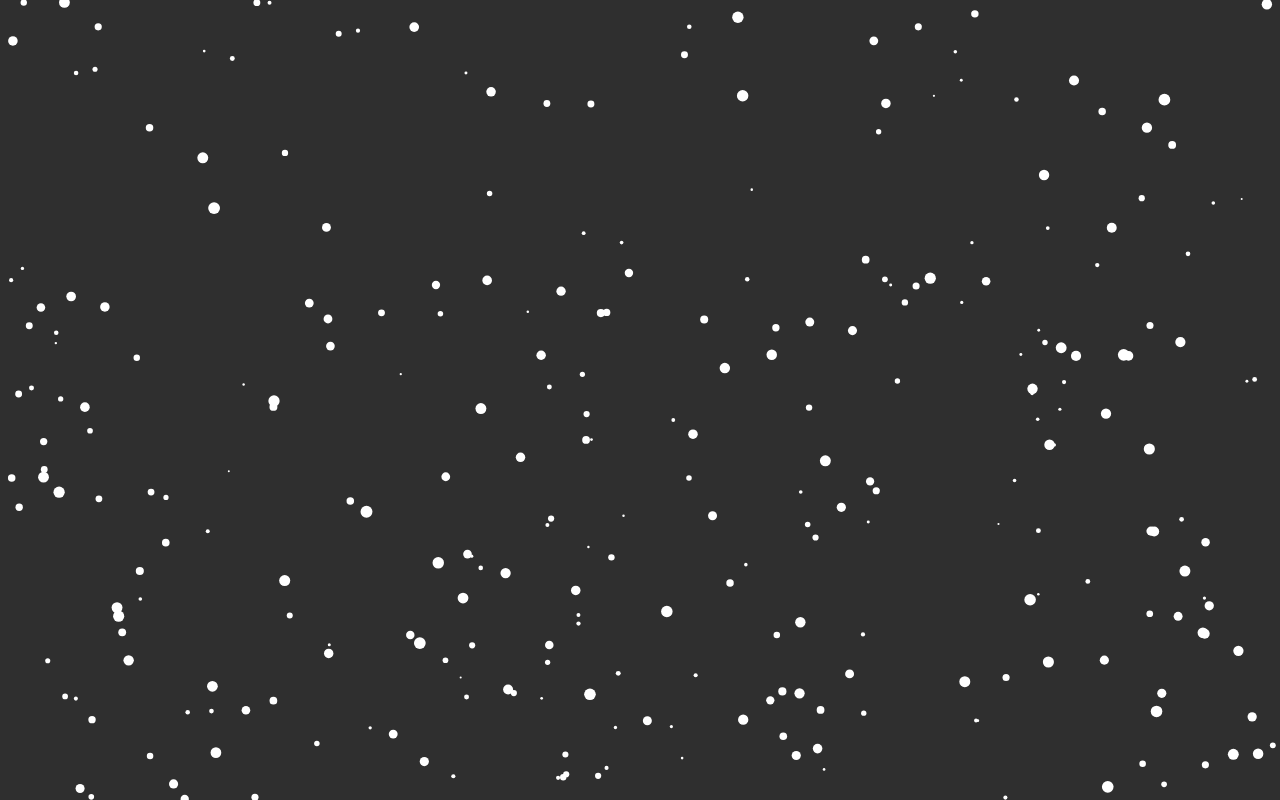
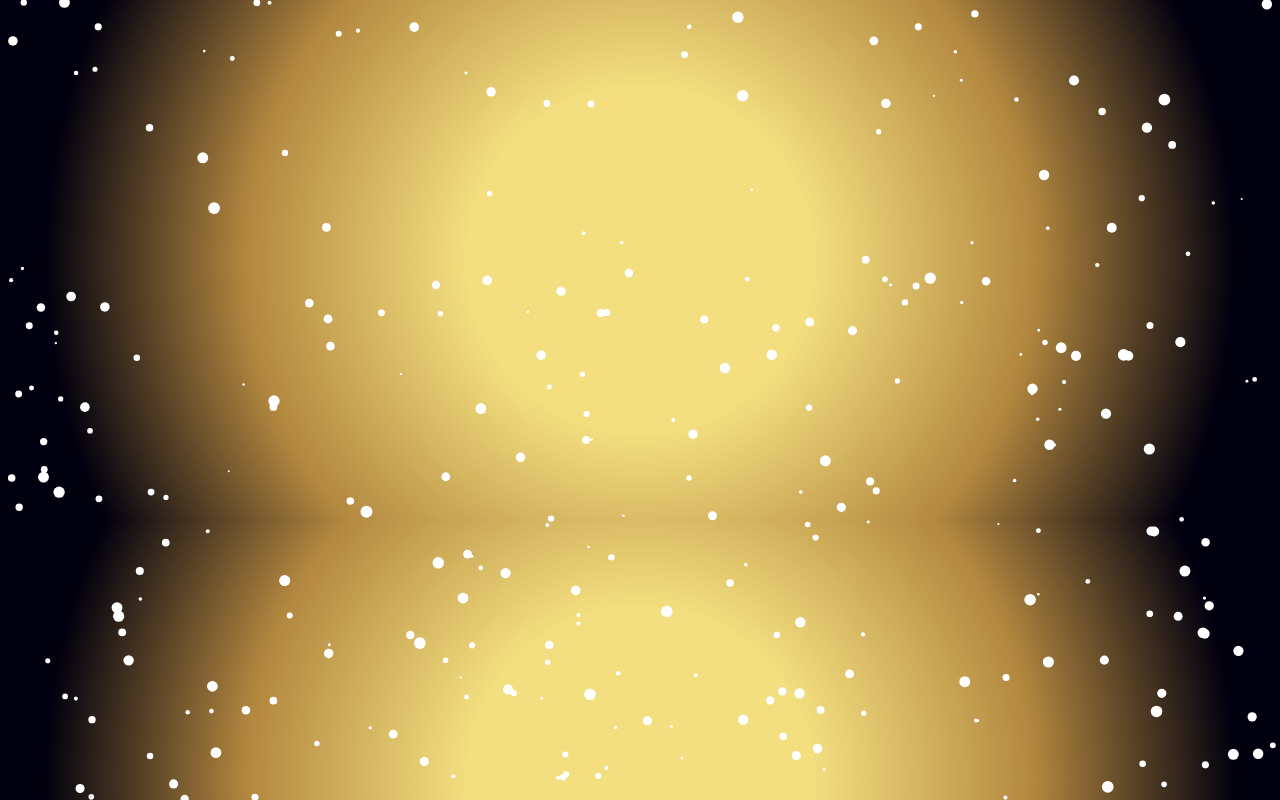
Before and after one commit to gitusergb/Animation_mini_projects, a plain HTML site: page snow fall/index.html in a window 1280 px wide. Drawn offline with Linux system fonts and the light colour scheme.

Commit message:
snow fall

```diff
--- a/snow fall/index.html
+++ b/snow fall/index.html
@@ -4,10 +4,15 @@
     <meta charset="UTF-8">
     <meta http-equiv="X-UA-Compatible" content="IE=edge">
     <meta name="viewport" content="width=device-width, initial-scale=1.0">
-    <title>snow fall</title>
+    <title>snow fall by Gauri</title>
     <style>
         body {
-  background-color: #2f2f2f;
+
+background: rgb(238,210,76);
+background: radial-gradient(circle, rgba(238,210,76,0.7147233893557423) 25%, rgba(164,112,26,0.8407738095238095) 57%, rgba(1,0,14,1) 86%);
+
+/* background: rgb(156, 186, 235);
+background: radial-gradient(circle, rgba(93,147,232,0.6474964985994398) 21%, rgba(18,42,93,0.8939950980392157) 41%, rgba(0,1,11,1) 86%); */
 }
 
 
@@ -18,13 +23,27 @@
   width: 100%;
   height: 100%;
 }
+
     </style>
 </head>
 <body>
+
     <canvas id="snowfall"></canvas>
 
-</body>
-</html>
+    <!-- <audio controls autoplay loop>
+      <source src="https://open.spotify.com/track/7DgCNOlbXKlF7GNjumLc9W?si=40a33eb92abb4fd5" type="audio/ogg">
+    </audio> -->
+
+    <audio id="myAudio" autoplay loop>
+      <source src="./Dil ibadat instrumental.mp3" type="audio/mpeg">
+
+    </audio>
+
+    <canvas id="myCanvas" width="500" height="500" style="color: aliceblue;">
+
+    </canvas>
+
+
     <script>
 
       const canvas = document.getElementById('snowfall');
@@ -32,6 +51,19 @@ const ctx = canvas.getContext('2d');
 
       canvas.width = window.innerWidth;
       canvas.height = window.innerHeight;
+
+
+      const audio = document.getElementById("myAudio");
+
+
+            // Play the audio when canvas is clicked and stop when double clicked
+            canvas.addEventListener("click", function() {
+              audio.play();
+            });
+
+            canvas.addEventListener("dblclick", function() {
+              audio.pause();
+            });
 
       let snowflakes = [];
 
@@ -82,3 +114,7 @@ animate();
 
 
       </script>
+
+
+</body>
+</html>
```
Also changed, not shown: 2 other files. Lines whose indentation alone changed are shown as unchanged.
